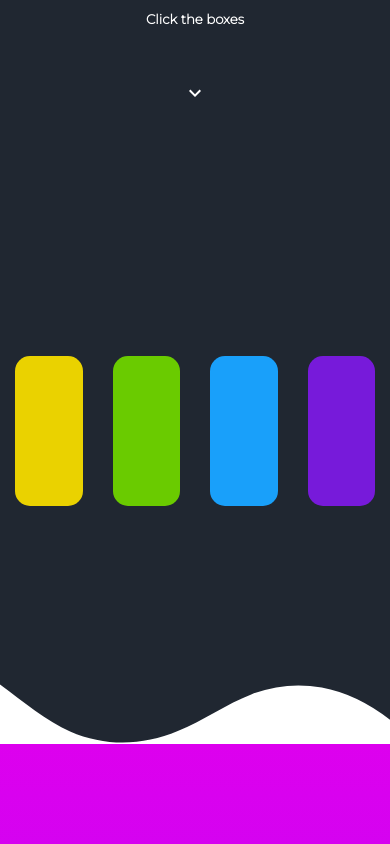
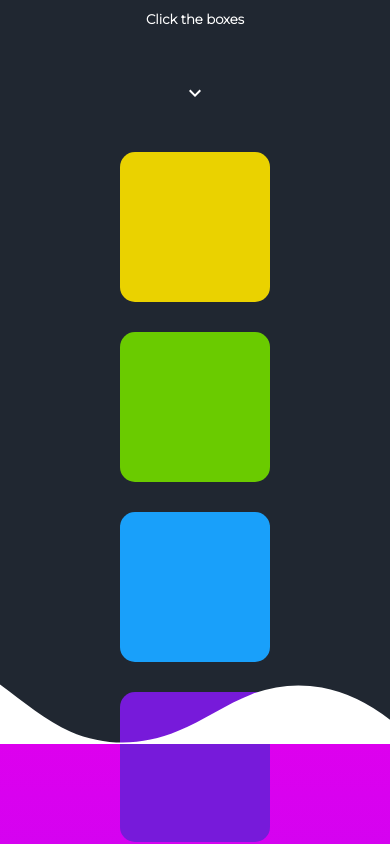
Before and after one commit to martinPandarski/portfolio, a React (Create React App) app: page / in a window 390 px wide. Shown: the part 1000-1844 px from the top of the page. Built offline with nearby package versions, Linux system fonts and the light colour scheme.

Commit message:
fix: adjusted styling

```diff
--- a/src/components/ExperienceList/styles.scss
+++ b/src/components/ExperienceList/styles.scss
@@ -169,3 +169,11 @@
     }
   }
 }
+
+@media only screen and (max-width: 800px) {
+  .cp-transition {
+    &__squares-wrapper {
+      flex-direction: column;
+    }
+  }
+}
--- a/src/components/Index/Index.jsx
+++ b/src/components/Index/Index.jsx
@@ -82,6 +82,7 @@ export default function Index(props) {
                 </AppBar>
             </Slide>
             <Toolbar />
+
             <AnimatePresence exitBeforeEnter initial={false}>
                 <div className={styles["app-container"]}>
                     <div className={styles.hero}>
```
